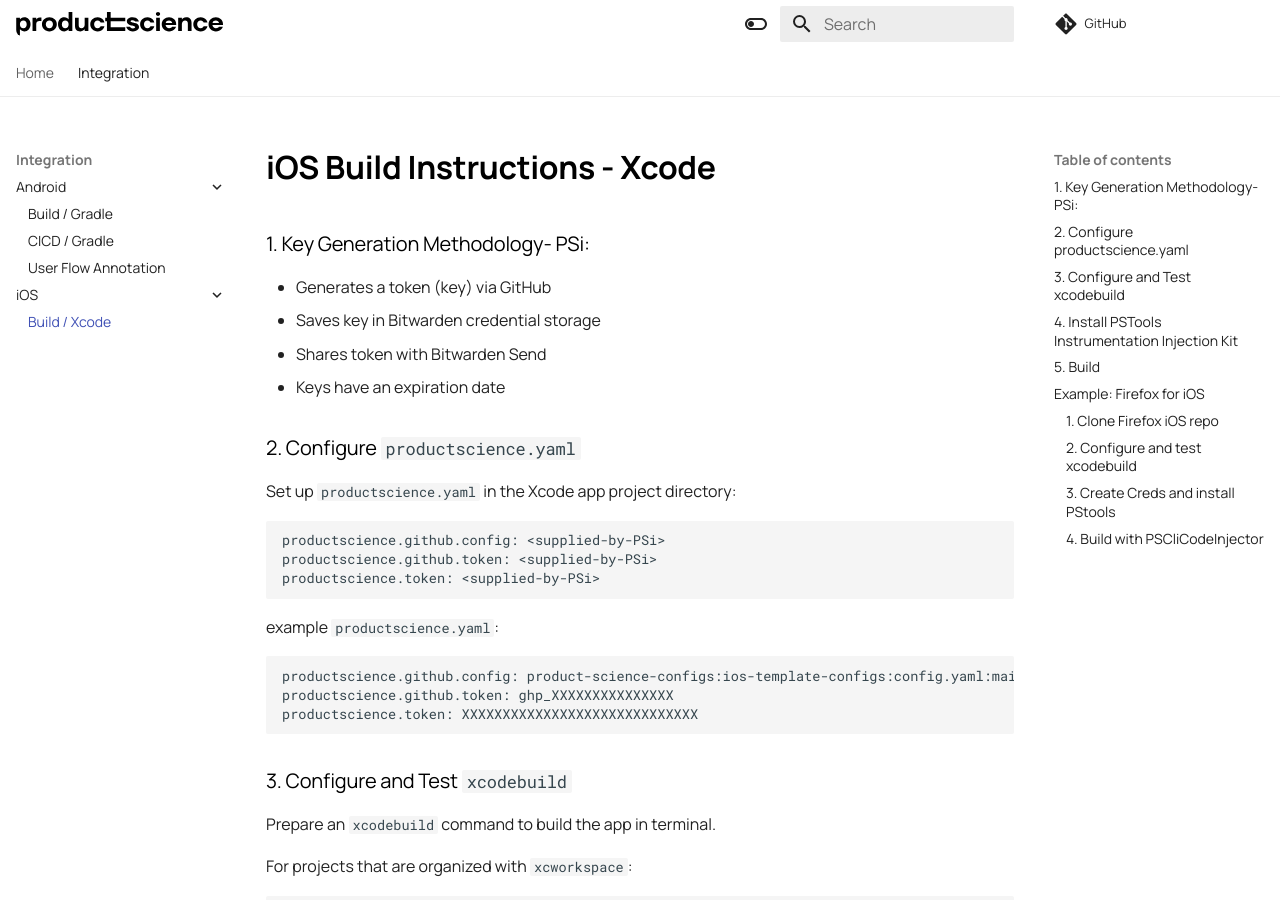
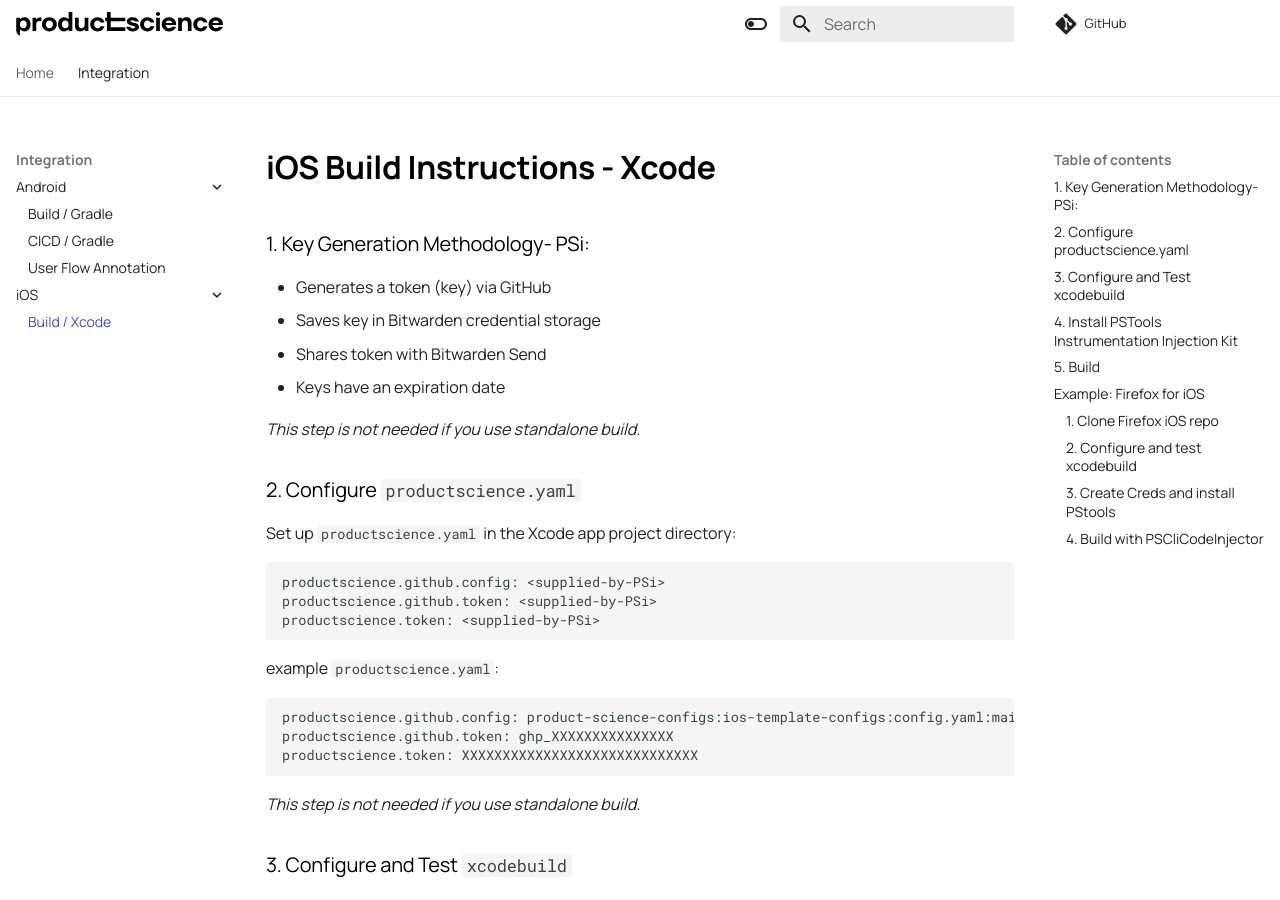
Before and after one commit to product-science/docs, an MkDocs documentation site: the page built from docs/ios/xcode.md, in a window 1280 px wide and 900 px high. Built offline with MkDocs 1.6.1 and Material for MkDocs 9.7.7, drawn with Linux system fonts in a browser that asks for light colours; comment, search, counter and statistics services are not loaded; some of the changed text lies outside the part shown.

Commit message:
Add comment for no-internet build

````diff
--- a/docs/ios/xcode.md
+++ b/docs/ios/xcode.md
@@ -5,6 +5,8 @@
 * Saves key in Bitwarden credential storage
 * Shares token with Bitwarden Send
 * Keys have an expiration date
+
+*This step is not needed if you use standalone build.*
 
 ### 2. Configure `productscience.yaml`
 
@@ -21,7 +23,10 @@ example `productscience.yaml`:
 productscience.github.config: product-science-configs:ios-template-configs:config.yaml:main
 productscience.github.token: ghp_XXXXXXXXXXXXXXX
 productscience.token: XXXXXXXXXXXXXXXXXXXXXXXXXXXXX
+
 ```
+
+*This step is not needed if you use standalone build.*
 
 ### 3. Configure and Test `xcodebuild`
 
@@ -136,6 +141,8 @@ drwxr-xr-x@  6 user  staff       192 Jul  5 10:22 PSTools
 drwxr-xr-x  76 user  staff      2432 Jul 12 16:26 firefox-ios
 ```
 
+*If you use standalone put `productscience.zip` archive in project directory.*
+
 ### 4. Build with `PSCliCodeInjector`
 
 This is done in the same directory level as the `firefox-ios` directory i.e. the same one as shown above- NOT IN the `firefox-ios` directory:
````
